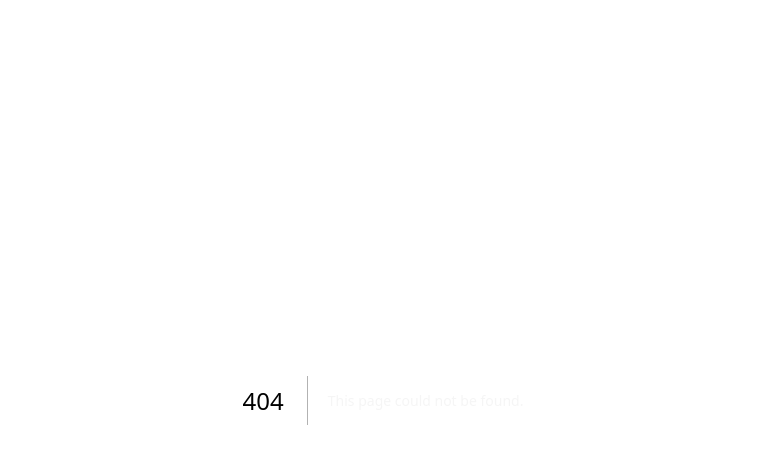
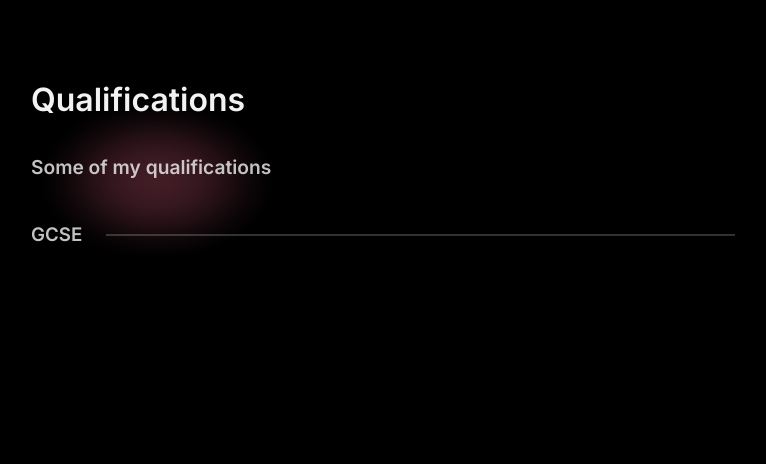
Before and after one commit to sd0e/portfolio, a Next.js app: page /qualifications in a window 1280 px wide. Before the commit this address had no page. Shown: the top 464 px of the page, without its empty margins (257-1023 px from the left). Built offline with nearby package versions, Linux system fonts and the light colour scheme.

Commit message:
Add qualifications page

```diff
--- /dev/null
+++ b/components/fancySubheading.module.css
@@ -0,0 +1,18 @@
+.subheading {
+    display: flex;
+    flex-direction: row;
+    justify-content: space-between;
+    align-items: center;
+}
+
+.subheadingText {
+    font-weight: 600;
+}
+
+.subheadingDivider {
+    display: block;
+    width: 100%;
+    height: 0.125rem;
+    background-color: rgba(242, 242, 242, 0.2);
+    margin-left: 1.5rem;
+}
--- /dev/null
+++ b/components/fancySubheading.tsx
@@ -0,0 +1,11 @@
+import styles from './fancySubheading.module.css';
+import { Inter } from 'next/font/google';
+
+const inter = Inter({ subsets: ['latin'], weight: ['600', '700'] })
+
+export default function FancySubheading({ children } : { children: string }) {
+    return <div className={[inter.className, styles.subheading].join(' ')}>
+        <h3 className={styles.subheadingText}>{children}</h3>
+        <div className={styles.subheadingDivider}></div>
+    </div>
+}
--- a/components/layout.tsx
+++ b/components/layout.tsx
@@ -139,7 +139,7 @@ export default function Layout({ children, mainPage = false, headerOnly = false,
                                 <span className={styles.mainPageTitleText}>{title}</span>
                             </motion.span>
                         </div>
-                        {mainPage ? <motion.span
+                        {description ? <motion.span
                             variants={enterVariants}
                             initial="hidden"
                             animate="enter"
@@ -151,7 +151,7 @@ export default function Layout({ children, mainPage = false, headerOnly = false,
                     </div>
                 </> : null}
                 <motion.main
-                    style={{ height: mainPage ? 'auto' : '100%', position: mainPage || headerOnly ? 'relative' : 'initial' }}
+                    style={{ height: 'auto', position: mainPage || headerOnly ? 'relative' : 'initial' }}
                     variants={enterVariants}
                     initial="hidden"
                     animate="enter"
--- a/pages/project/[id].tsx
+++ b/pages/project/[id].tsx
@@ -18,7 +18,7 @@ export default function Project({ projectInfo }: { projectInfo: {
     priority: number,
 } }) {
   return (
-    <Layout headerOnly scrollNav={false} title={projectInfo.name} image={`/assets/SVG/projects.svg`} prev="/skills">
+    <Layout headerOnly scrollNav={false} title={projectInfo.name} image={`/assets/SVG/projects.svg`}>
       <Head>
         <meta name="viewport" content="width=device-width, initial-scale=1" />
         <link rel="icon" href="/favicon.ico" />
--- /dev/null
+++ b/pages/qualifications.tsx
@@ -0,0 +1,18 @@
+import Layout from "@/components/layout";
+import Head from "next/head";
+import { Inter } from 'next/font/google';
+import FancySubheading from "@/components/fancySubheading";
+
+const inter = Inter({ subsets: ['latin'], weight: ['600', '700'] })
+
+export default function Qualifications() {
+  return (
+    <Layout headerOnly scrollNav={false} title="Qualifications" image={`/assets/SVG/skills.svg`} description="Some of my qualifications">
+      <Head>
+        <meta name="viewport" content="width=device-width, initial-scale=1" />
+        <link rel="icon" href="/favicon.ico" />
+      </Head>
+      <FancySubheading>GCSE</FancySubheading>
+    </Layout>
+  )
+}
```
Also changed, not shown: pages/skills.tsx (+9 -1 lines).
